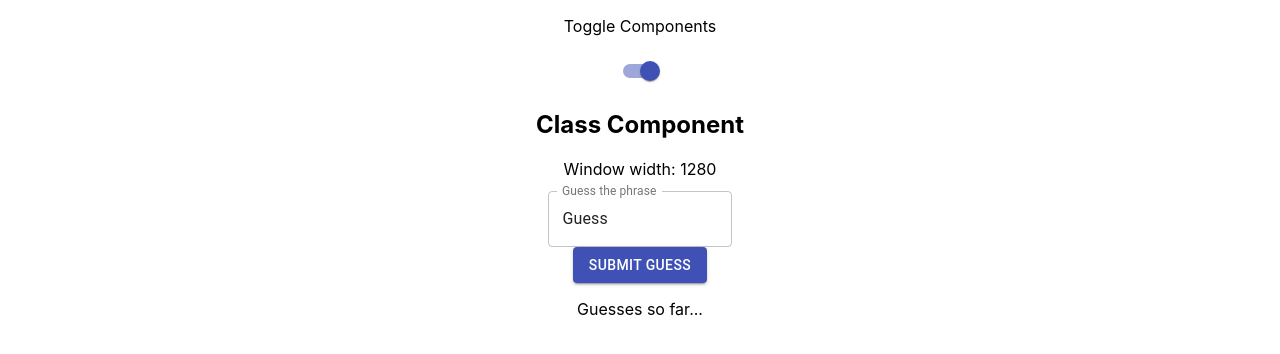
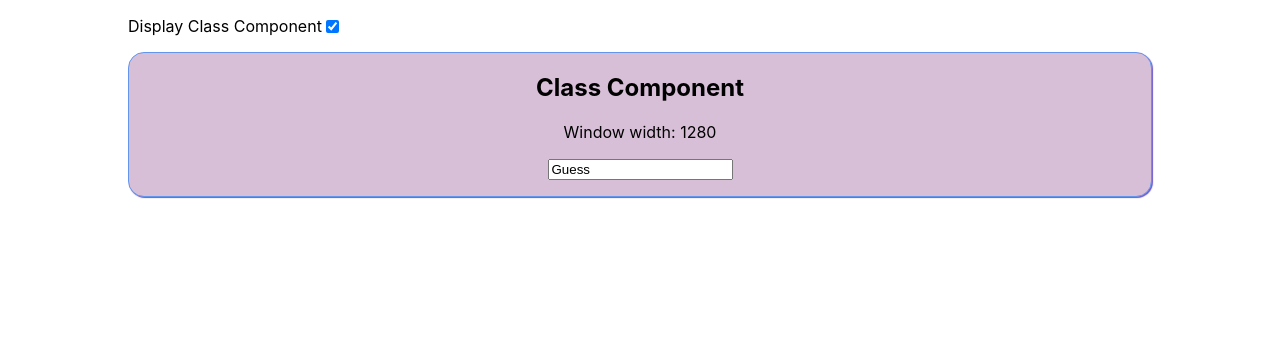
Before and after one commit to ayerest/bookclub, a React (Create React App) app in the folder react-lab/render-props/: page / in a window 1280 px wide. Shown: the top 354 px of the page. Built offline with nearby package versions, Linux system fonts and the light colour scheme.

Commit message:
moving finished example to notes folder and some styling changes

```diff
--- a/react-lab/render-props/src/App.css
+++ b/react-lab/render-props/src/App.css
@@ -4,6 +4,30 @@ body {
   justify-content: center;
   align-items: center;
   text-align: center;
+}
+
+.container {
+  width: 80vw;
+}
+
+.checkbox {
+  display: flex;
+  align-items: center;
+}
+
+.component {
+  border: 1px solid cornflowerblue;
+  box-shadow: 1px 1px 1px slateblue;
+  padding: 0 1rem 1rem;
+  border-radius: 1rem;
+}
+
+.component.class {
+  background-color: thistle;
+}
+
+.component.functional {
+  background-color: lightblue;
 }
 
 .App {
--- a/react-lab/render-props/src/App.js
+++ b/react-lab/render-props/src/App.js
@@ -1,7 +1,5 @@
 import './App.css';
 import React, { useState } from 'react';
-import Switch from "@material-ui/core/Switch";
-import Container from "@material-ui/core/Container";
 import FunctionalComponent from "./FunctionalComponent";
 import ClassComponent from './ClassComponent';
 
@@ -12,19 +10,21 @@ function App() {
     setDisplayClassComponent((prevState => !prevState))
   }
   return (
-    <Container>
-      <p>Toggle Components</p>
-      <Switch
-        checked={displayClassComponent}
-        onChange={toggleDisplay}
-        color="primary"
-        inputProps={{ "aria-label": "primary checkbox" }}
-      />
-      <Container>
+    <div className="container">
+      <div className="checkbox">
+        <p>Display Class Component</p>
+        <input
+          type="checkbox"
+          checked={displayClassComponent}
+          onChange={toggleDisplay}
+          inputProps={{ "aria-label": "primary checkbox" }}
+        />
+      </div>
+      <div>
         {displayClassComponent && <ClassComponent />}
         {!displayClassComponent && <FunctionalComponent />}
-      </Container>
-    </Container>
+      </div>
+    </div>
   );
 }
 
--- a/react-lab/render-props/src/ClassComponent.jsx
+++ b/react-lab/render-props/src/ClassComponent.jsx
@@ -1,13 +1,49 @@
 import React, { Component } from "react";
-import ClassGuessingGame from "./ClassGuessingGame";
-import WindowResize from "./WindowResize";
 
 class ClassComponent extends Component {
+  constructor(props) {
+    super(props);
+    this.state = {
+      guessInput: "Guess",
+      windowWidth: window.innerWidth,
+    };
+  }
+
+  componentDidMount() {
+    console.log("Component did mount");
+    document.title = this.state.guessInput;
+    window.addEventListener("resize", this.handleResize);
+  }
+
+  componentDidUpdate() {
+    console.log("Component did update");
+    document.title = this.state.guessInput;
+  }
+
+  componentWillUnmount() {
+    console.log("Component will unmount");
+    window.removeEventListener("resize", this.handleResize);
+  }
+
+  guessInputChangeHandler = (e) => {
+    this.setState({ guessInput: e.target.value });
+  };
 
   render() {
     return (
-
-      <WindowResize render={windowWidth => (<ClassGuessingGame windowWidth={windowWidth} />)} />
+      <div className="component class">
+        <h2>Class Component</h2>
+        <p>Window width: {this.state.windowWidth}</p>
+        <div className="inputInfo">
+          <input
+            type="text"
+            id="filled-basic"
+            label="Guess the phrase"
+            onChange={this.guessInputChangeHandler}
+            value={this.state.guessInput}
+          />
+        </div>
+      </div>
     );
   }
 }
--- a/react-lab/render-props/src/FunctionalComponent.jsx
+++ b/react-lab/render-props/src/FunctionalComponent.jsx
@@ -1,7 +1,4 @@
 import React, { useState, useEffect } from "react";
-import TextField from "@material-ui/core/TextField";
-import Button from "@material-ui/core/Button";
-import { Grid } from "@material-ui/core";
 
 const useCustomHook = () => {
     const [windowWidth, setWindowWidth] = useState(window.innerWidth);
@@ -21,7 +18,6 @@ const useCustomHook = () => {
 
 const FunctionalComponent = ({ thisThing, thisOtherThing }) => {
   const [guessInput, setGuessInput] = useState('');
-  const [previousGuesses, setPreviousGuesses] = useState([]);
   const windowWidth = useCustomHook();
 
   useEffect(() => {
@@ -33,53 +29,18 @@ const FunctionalComponent = ({ thisThing, thisOtherThing }) => {
     setGuessInput(e.target.value);
   }
 
-  const guessSubmitHandler = () => {
-    setPreviousGuesses(prevState => [...prevState, guessInput]);
-  }
   return (
-    <div className="component">
+    <div className="component functional">
       <h2>Functional Component</h2>
       <p>Window width: {windowWidth}</p>
-
-      <Grid container spacing={1} justify="center">
-        <Grid
-          container
-          item
-          xs={6}
-          spacing={1}
-          direction="column"
-          alignItems="center"
-        >
-        <div className="inputInfo">
       <div className="inputHolder">
-            <TextField
-              id="filled-basic"
+        <input
+          type="text"
           label="Guess the phrase"
-              variant="outlined"
           onChange={guessInputChangeHandler}
           value={guessInput}
         />
-            <Button
-              variant="contained"
-              color="primary"
-              onClick={guessSubmitHandler}
-            >
-              Submit Guess
-            </Button>
       </div>
-        </div>
-        <div className="inputHolder">
-          <p>Guesses so far...</p>
-          {previousGuesses.length > 0 && (
-            <ul>
-              {previousGuesses.map((guess) => (
-                <li key={Math.random()}>{guess}</li>
-              ))}
-            </ul>
-          )}
-        </div>
-      </Grid>
-    </Grid>
     </div>
   );
 };
```
Also changed, not shown: react-lab/render-props/src/notes/ClassComponent.jsx (added, +13 -0 lines), react-lab/render-props/src/notes/ClassGuessingGame.jsx (renamed from react-lab/render-props/src/ClassGuessingGame.jsx), react-lab/render-props/src/notes/WindowResize.jsx (renamed from react-lab/render-props/src/WindowResize.jsx). Lines whose indentation alone changed are shown as unchanged.
